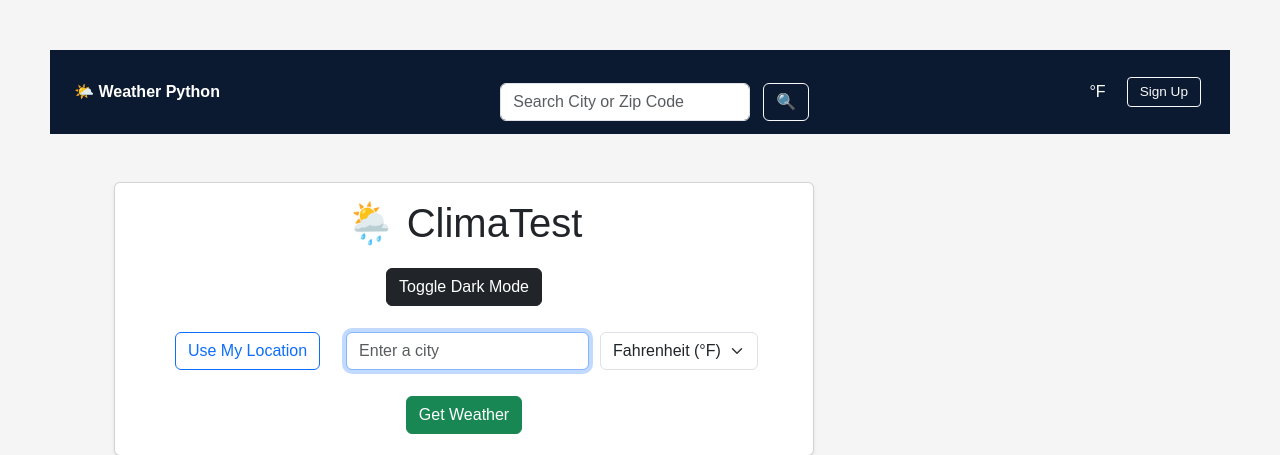
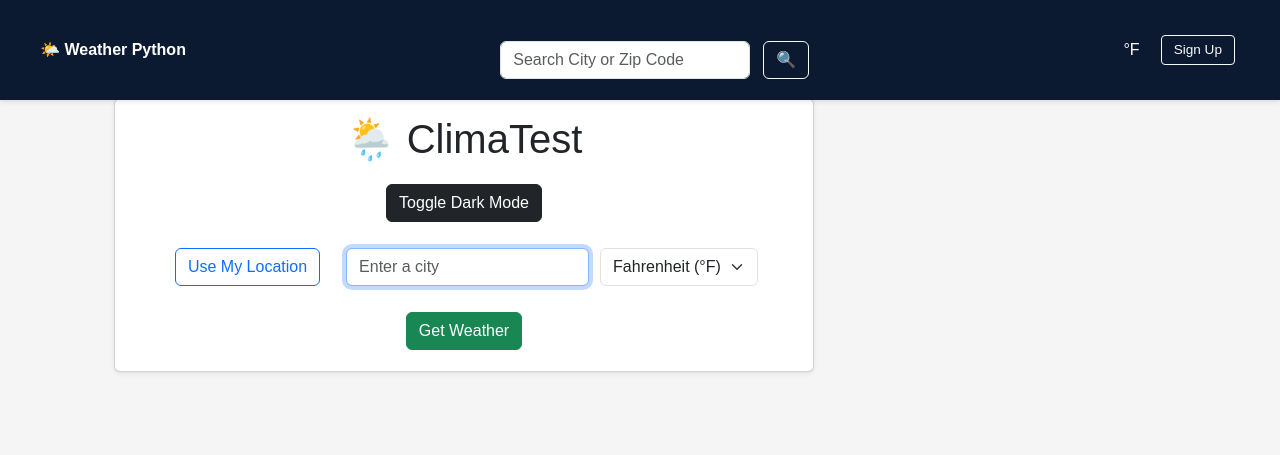
Before and after one commit to rinnemunch/weather-app, a Flask app: page / in a window 1280 px wide. Shown: the top 455 px of the page. Run offline with Flask 3, Linux system fonts and the light colour scheme; data that the repository does not hold is empty.

Commit message:
Style full-width fixed top navbar with dark theme

```diff
--- a/static/style.css
+++ b/static/style.css
@@ -91,8 +91,15 @@ body.dark {
 }
 
 header.navbar-dark {
-  margin: 0;
-  padding: 0;
+  background-color: #0b1a30;
+  color: white;
+  width: 100%;
+  position: fixed;
+  top: 0;
+  left: 0;
+  z-index: 1000;
+  padding: 0.5rem 1rem;
+  box-shadow: 0 2px 4px rgba(0, 0, 0, 0.1);
 }
 
 .left-card {
```
Also changed, not shown: weather.db (added).
